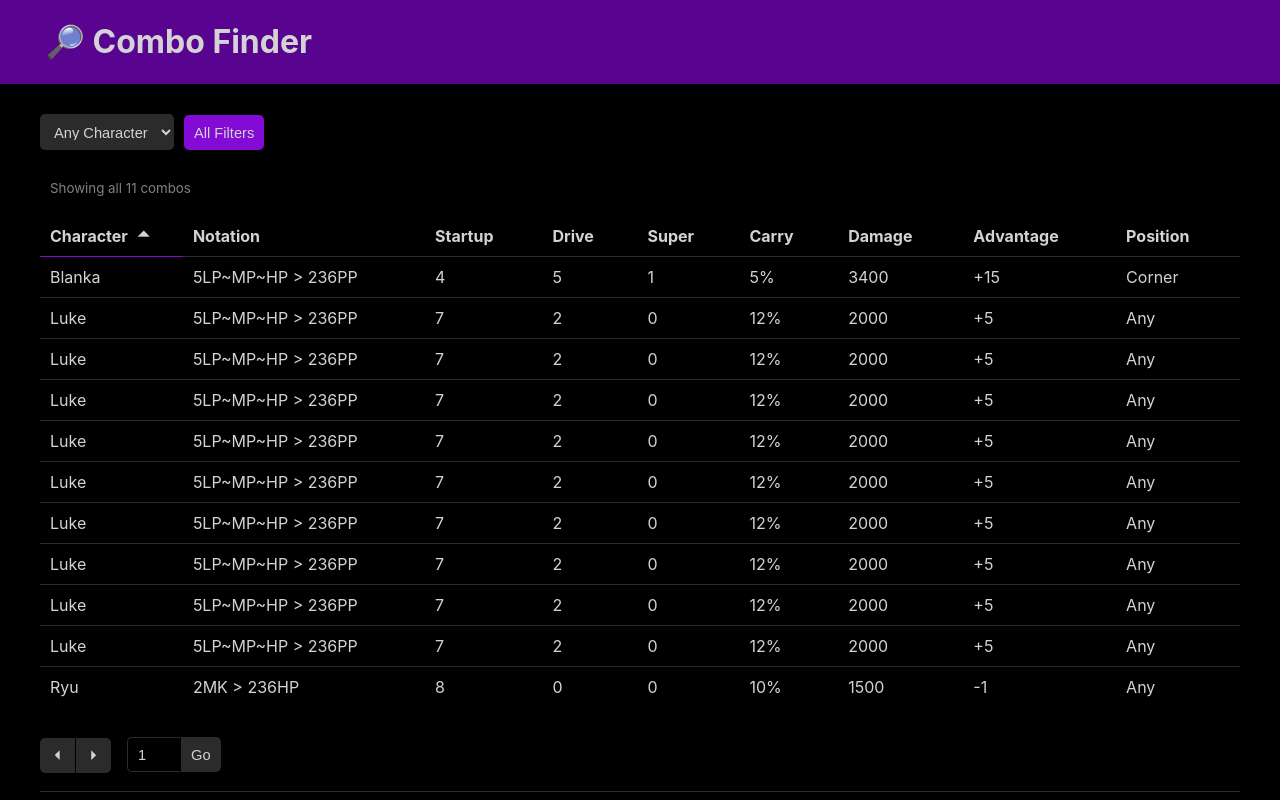
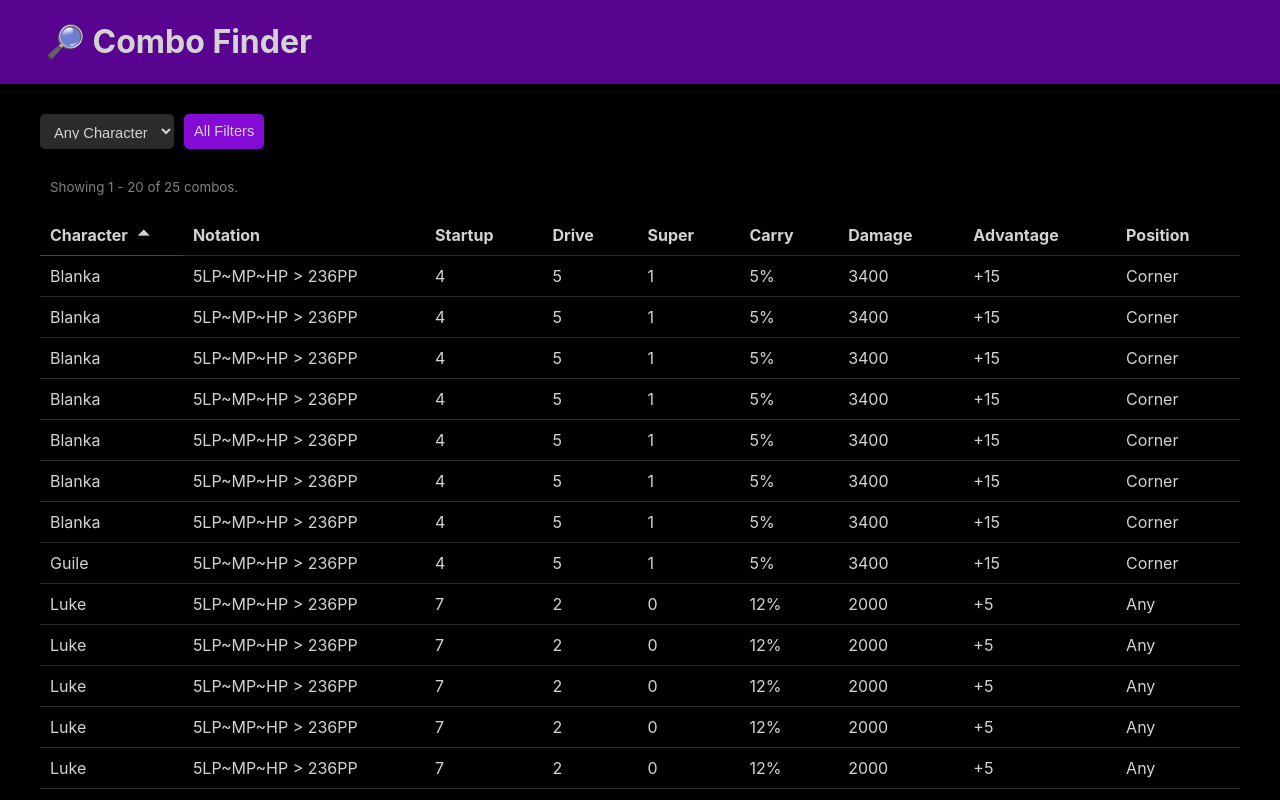
Before and after one commit to robro/combo-finder, a React (Create React App) app: page / in a window 1280 px wide. Shown: the top 800 px of the page. Built offline with nearby package versions, Linux system fonts and the light colour scheme.

Commit message:
🔧 Add pages and improve info message

```diff
--- a/src/App.css
+++ b/src/App.css
@@ -24,11 +24,22 @@
 .body {
   margin: auto;
   max-width: 1200px;
-  padding: 0 10px;
+  padding: 0 20px;
 }
 
 .filter-bar {
   margin: 30px 0;
+  display: flex;
+}
+
+.reset {
+  cursor: pointer;
+  color: var(--main-accent-color);
+  margin-left: 10px;
+}
+
+.reset:hover {
+  text-decoration: underline;
 }
 
 .info {
@@ -39,7 +50,7 @@
 }
 
 .combo-div {
-  min-height: 400px;
+  min-height: 250px;
 }
 
 .combo-table {
@@ -140,7 +151,7 @@
   color: inherit;
   padding: 10px;
   font-size: 11pt;
-  height: 36px;
+  height: 35px;
   border-width: 1px;
   border-style: none;
   border-color: var(--dark-accent-color);
--- a/src/App.js
+++ b/src/App.js
@@ -3,8 +3,8 @@ import compare from './compare'
 import evaluate from './evaluate'
 import { useState } from 'react'
 
+const combo_props = [...require('./props.json')]
 const combo_data = [...require('./combos.json')]
-const combo_props = [...require('./props.json')]
 const chars = [...new Set(combo_data.map(combo => combo['character']))].sort(compare)
 
 function App() {
@@ -13,6 +13,8 @@ function App() {
   const [filters, setFilters] = useState({
     // 'startup': {'op': 'is', 'value': 7}
   })
+  const [page_size, setPageSize] = useState(20)
+  const [cur_page, setCurPage] = useState(1)
 
   const setSorting = (event) => {
     const new_prop = event.target.textContent
@@ -33,6 +35,11 @@ function App() {
     if (!value) delete new_filters[key]
     setFilters(new_filters)
   }
+  const resetFilters = (event) => {
+    let dropdown = document.getElementById('is')
+    dropdown.value = ''
+    setFilters({})
+  }
   const filterCombo = (combo) => {
     for (let prop in filters) {
       if (filters[prop].value) {
@@ -45,18 +52,17 @@ function App() {
     compare(a[sort_prop], b[sort_prop], reverse_sort)
   ))
   const getInfoString = () => {
-    let combos_str = ''
-    let filter_str = ''
+    let filter_info = ''
+    let combo_nums = ''
     const plural = (filtered_data.length === 1)? '': 's'
-    if (Object.keys(filters).length === 0) {
-      combos_str = `all ${combo_data.length}`
-    } else {
-      combos_str = `${filtered_data.length}`
-      filter_str = `where ${Object.keys(filters).map(f =>
-        `${f} ${filters[f].op} "${filters[f].value}"`
-      ).join(' and ')}`
+    if (page_size < filtered_data.length) {
+      combo_nums = `${start_index+1} - ${end_index} of`
     }
-    return `Showing ${combos_str} combo${plural} ${filter_str}`
+    if (Object.keys(filters).length > 0) {
+      filter_info = ` where ${Object.keys(filters).map(f =>
+        `${f} ${filters[f].op} "${filters[f].value}"`).join(' and ')}`
+    }
+    return `Showing ${combo_nums} ${filtered_data.length} combo${plural}${filter_info}.`
   }
   const char_options = chars.map(char => (
     <option value={char}>{char}</option>
@@ -66,7 +72,9 @@ function App() {
       {prop}
     </th>
   ))
-  const combo_rows = filtered_data.map(combo => (
+  const start_index = (cur_page * page_size) - page_size
+  const end_index = Math.min(start_index + page_size, filtered_data.length)
+  const combo_rows = filtered_data.slice(start_index, end_index).map(combo => (
     <tr className='combo-row'>
       {combo_props.map(prop => (
         <td className={`prop-value ${prop} ${(combo[prop] >= 0)?'plus':''}`}>
@@ -75,6 +83,8 @@ function App() {
       ))}
     </tr>
   ))
+  const reset_filters = (Object.keys(filters).length > 0)?
+    <span className='reset' onClick={resetFilters}>Reset filters</span>: ''
   return (
     <div className='app'>
       <div className='title-bar'>
@@ -83,11 +93,12 @@ function App() {
       <div className='body'>
         <div className='filter-bar'>
           <select className='drop' name='character' id='is' onChange={updateFilters}>
-            <option value=''>Any Character</option>{char_options}
+            <option value=''>Any Character</option>
+            {char_options}
           </select>
           <button className='btn btn-main' type='button'>All Filters</button>
         </div>
-        <div className='info'>{getInfoString()}</div>
+        <div className='info'>{getInfoString()}{reset_filters}</div>
         <div className='combo-div'>
           <table className='combo-table'>
             <thead><tr>{combo_headers}</tr></thead>
--- a/src/combos.json
+++ b/src/combos.json
@@ -108,4 +108,144 @@
   "damage": 2000,
   "advantage": 5,
   "position": "any"
+},{
+  "character": "ryu",
+  "notation": "2MK > 236HP",
+  "startup": 8,
+  "drive": 0.0,
+  "super": 0,
+  "carry": 10,
+  "damage": 1500,
+  "advantage": -1,
+  "position": "any"
+},{
+  "character": "ryu",
+  "notation": "2MK > 236HP",
+  "startup": 8,
+  "drive": 0.0,
+  "super": 0,
+  "carry": 10,
+  "damage": 1500,
+  "advantage": -1,
+  "position": "any"
+},{
+  "character": "ryu",
+  "notation": "2MK > 236HP",
+  "startup": 8,
+  "drive": 0.0,
+  "super": 0,
+  "carry": 10,
+  "damage": 1500,
+  "advantage": -1,
+  "position": "any"
+},{
+  "character": "ryu",
+  "notation": "2MK > 236HP",
+  "startup": 8,
+  "drive": 0.0,
+  "super": 0,
+  "carry": 10,
+  "damage": 1500,
+  "advantage": -1,
+  "position": "any"
+},{
+  "character": "ryu",
+  "notation": "2MK > 236HP",
+  "startup": 8,
+  "drive": 0.0,
+  "super": 0,
+  "carry": 10,
+  "damage": 1500,
+  "advantage": -1,
+  "position": "any"
+},{
+  "character": "ryu",
+  "notation": "2MK > 236HP",
+  "startup": 8,
+  "drive": 0.0,
+  "super": 0,
+  "carry": 10,
+  "damage": 1500,
+  "advantage": -1,
+  "position": "any"
+},{
+  "character": "ryu",
+  "notation": "2MK > 236HP",
+  "startup": 8,
+  "drive": 0.0,
+  "super": 0,
+  "carry": 10,
+  "damage": 1500,
+  "advantage": -1,
+  "position": "any"
+},{
+  "character": "blanka",
+  "notation": "5LP~MP~HP > 236PP",
+  "startup": 4,
+  "drive": 5.0,
+  "super": 1,
+  "carry": 5,
+  "damage": 3400,
+  "advantage": 15,
+  "position": "corner"
+},{
+  "character": "blanka",
+  "notation": "5LP~MP~HP > 236PP",
+  "startup": 4,
+  "drive": 5.0,
+  "super": 1,
+  "carry": 5,
+  "damage": 3400,
+  "advantage": 15,
+  "position": "corner"
+},{
+  "character": "blanka",
+  "notation": "5LP~MP~HP > 236PP",
+  "startup": 4,
+  "drive": 5.0,
+  "super": 1,
+  "carry": 5,
+  "damage": 3400,
+  "advantage": 15,
+  "position": "corner"
+},{
+  "character": "blanka",
+  "notation": "5LP~MP~HP > 236PP",
+  "startup": 4,
+  "drive": 5.0,
+  "super": 1,
+  "carry": 5,
+  "damage": 3400,
+  "advantage": 15,
+  "position": "corner"
+},{
+  "character": "blanka",
+  "notation": "5LP~MP~HP > 236PP",
+  "startup": 4,
+  "drive": 5.0,
+  "super": 1,
+  "carry": 5,
+  "damage": 3400,
+  "advantage": 15,
+  "position": "corner"
+},{
+  "character": "blanka",
+  "notation": "5LP~MP~HP > 236PP",
+  "startup": 4,
+  "drive": 5.0,
+  "super": 1,
+  "carry": 5,
+  "damage": 3400,
+  "advantage": 15,
+  "position": "corner"
+},{
+  "character": "guile",
+  "notation": "5LP~MP~HP > 236PP",
+  "startup": 4,
+  "drive": 5.0,
+  "super": 1,
+  "carry": 5,
+  "damage": 3400,
+  "advantage": 15,
+  "position": "corner"
 }]
```
